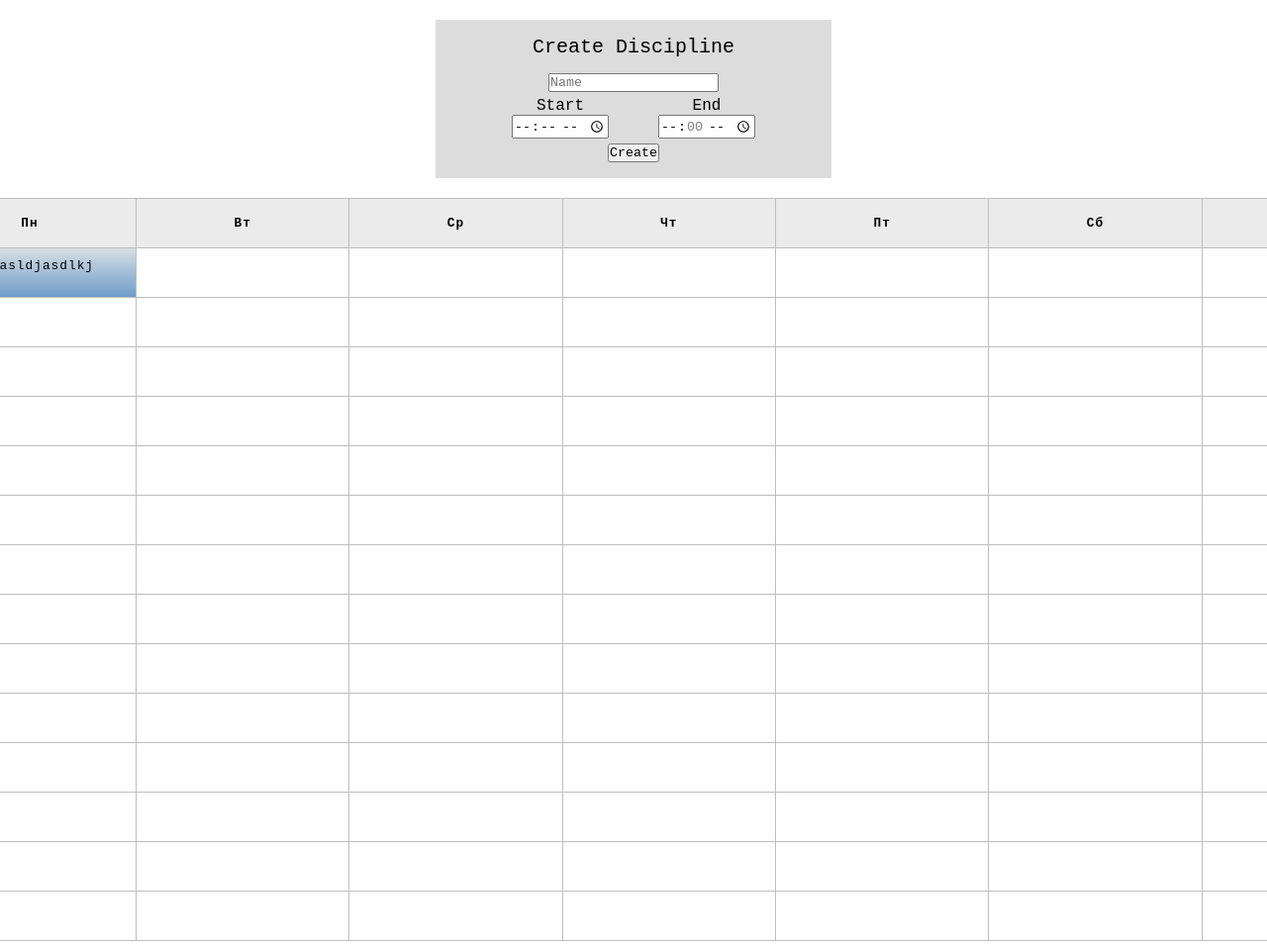
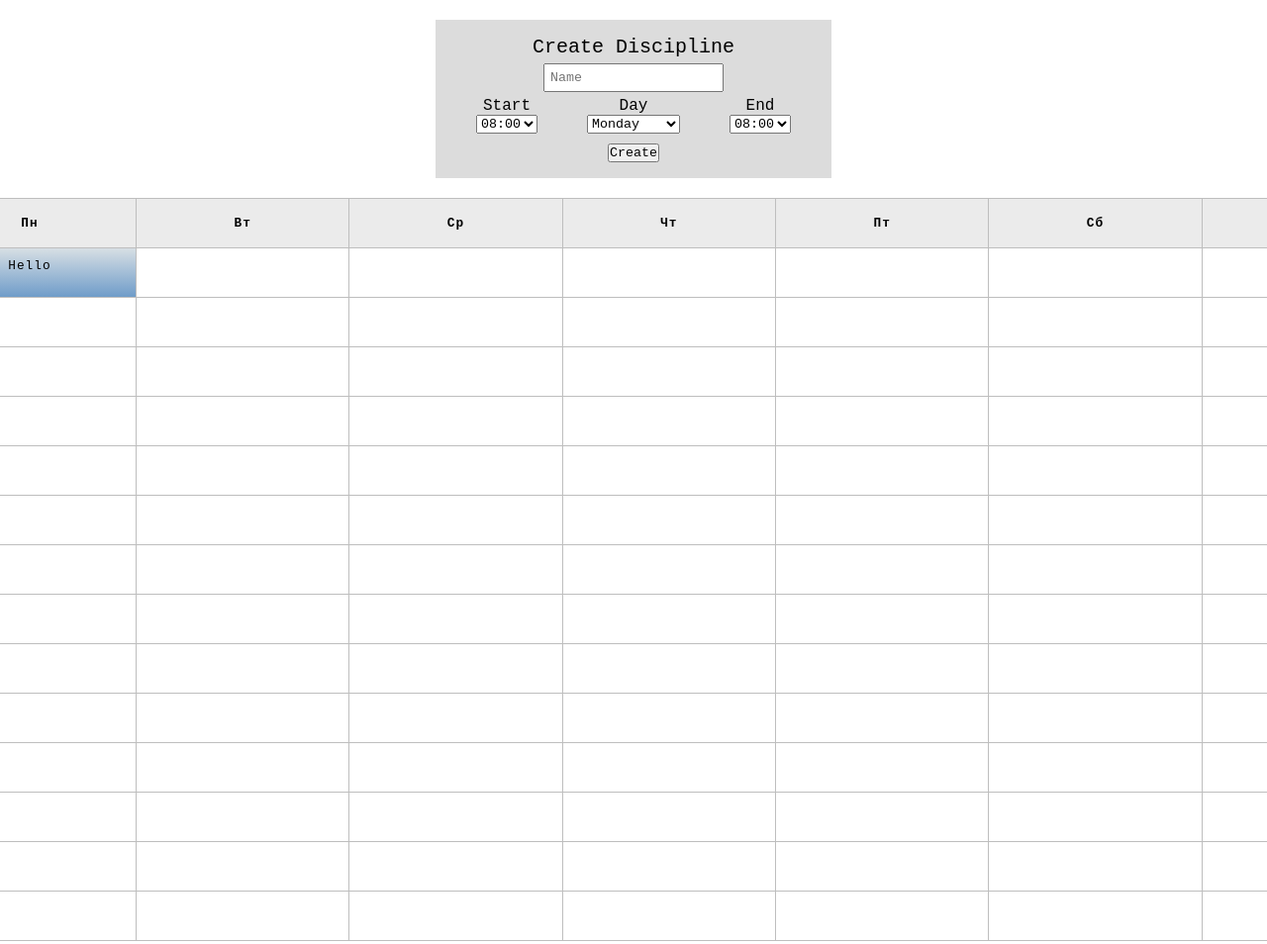
Before and after one commit to Arlan-Z/Kbtu-Wsp-Schedule-Maker, a plain HTML site: page index.html in a window 1280 px wide. Shown: the top 954 px of the page at 99% size. Drawn offline with Linux system fonts and the light colour scheme.

Commit message:
some changes

```diff
--- a/index.html
+++ b/index.html
@@ -13,25 +13,72 @@
             Create Discipline
         </div>
         <div class="body">
-            <input type="text" placeholder="Name">
+            <input type="text" placeholder="Name" id="name">
             <div class="time-box">
                 <div class="time-in">
                     <p>Start</p>
-                    <input type="time" id="start">
+                    <select id="start">
+                        <option value="0">08:00</option>
+                        <option value="1">09:00</option>
+                        <option value="2">10:00</option>
+                        <option value="3">11:00</option>
+                        <option value="4">12:00</option>
+                        <option value="5">13:00</option>
+                        <option value="6">14:00</option>
+                        <option value="7">15:00</option>
+                        <option value="8">16:00</option>
+                        <option value="9">17:00</option>
+                        <option value="10">18:00</option>
+                        <option value="11">19:00</option>
+                        <option value="12">20:00</option>
+                        <option value="13">21:00</option>
+                        <option value="14">22:00</option>
+                        <option value="15">23:00</option>
+                    </select>
+                </div>
+
+                <div class="time-in">
+                    <p>Day</p>
+                    <select id="days">
+                        <option value="1">Monday</option>
+                        <option value="2">Tuesday</option>
+                        <option value="3">Wednesday</option>
+                        <option value="4">Thursday</option>
+                        <option value="5">Friday</option>
+                        <option value="6">Saturday</option>
+                        <option value="7">Sunday</option>
+                    </select>
                 </div>
 
                 <div class="time-in">
                     <p>End</p>
-                    <input type="time" id="End" step="3600">
+                    <select id="end">
+                        <option value="0">08:00</option>
+                        <option value="1">09:00</option>
+                        <option value="2">10:00</option>
+                        <option value="3">11:00</option>
+                        <option value="4">12:00</option>
+                        <option value="5">13:00</option>
+                        <option value="6">14:00</option>
+                        <option value="7">15:00</option>
+                        <option value="8">16:00</option>
+                        <option value="9">17:00</option>
+                        <option value="10">18:00</option>
+                        <option value="11">19:00</option>
+                        <option value="12">20:00</option>
+                        <option value="13">21:00</option>
+                        <option value="14">22:00</option>
+                        <option value="15">23:00</option>
+                    </select>
                 </div>
             </div>
 
-            <button id="submit">Create</button>
+            <button onclick="createDis()">Create</button>
         </div>
      </div>
 
      <div class="main">
-        <table>
+        <table id="schedule">
             <tr>
                 <td class="time"></td>
                 <th>Пн</th>
@@ -45,7 +92,7 @@
 
             <tr class="hours">
                 <td class="time"><p>08:00</p></td>
-                <td><div class="box">sajdasldjasdlkj</div></td>
+                <td><div class="box" onclick="destroyDis(event)">Hello</div></td>
                 <td></td>
                 <td></td>
                 <td></td>
@@ -202,5 +249,6 @@
             </tr>
         </table>
      </div>
+     <script src="script.js"></script>
 </body>
 </html>
--- /dev/null
+++ b/script.js
@@ -0,0 +1,24 @@
+const nameInput = document.getElementById("name");
+const timeStart = document.getElementById("start");
+const timeEnd = document.getElementById("end");
+const day = document.getElementById("days");
+const table = document.getElementById("schedule");
+
+
+function createDis(){
+    console.log(nameInput.value + " " + timeStart.value + " " + timeEnd.value + " " + day.value)
+
+    let box = document.createElement("div");
+    box.innerHTML = nameInput.value;
+    // table.rows[]
+
+    updateTable();
+}
+
+function destroyDis(e){
+    e.target.remove();
+}
+
+function updateTable(){
+
+}
--- a/style.css
+++ b/style.css
@@ -43,6 +43,14 @@ body{
     justify-content: center;
     flex-direction: column;
     gap: 5px;
+}
+
+.menu .body button{
+    margin-top: 5px;
+}
+
+#name{
+    padding: 5px;
 }
 
 .menu .body .time-box{
@@ -122,6 +130,13 @@ td .box{
 
     box-sizing: border-box;
     padding: 10px;
+    cursor: pointer;
+}
+
+td .box:hover{
+    background: rgb(170,49,49);
+    background: linear-gradient(0deg, rgba(170,49,49,1) 0%, rgba(215,223,228,1) 100%);
+    color: white;
 }
 
 .time{
```
